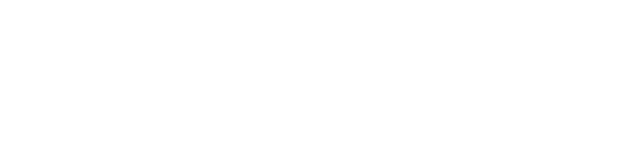
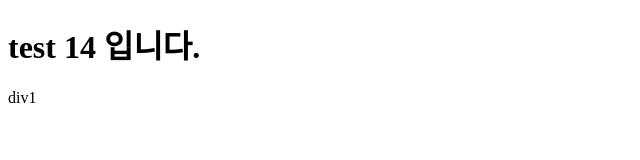
Before and after one commit to ldsysson/test14, a plain HTML site: page index.html in a window 1280 px wide. Shown: the whole page, without its empty margins (0-640 px from the left). Drawn offline with Linux system fonts and the light colour scheme.

Commit message:
div1 added

```diff
--- a/index.html
+++ b/index.html
@@ -5,6 +5,7 @@
 	<title>index.html</title>
 </head>
 <body>
-
+	<h1>test 14 입니다.</h1>
+	<div>div1</div>
 </body>
 </html>
```
